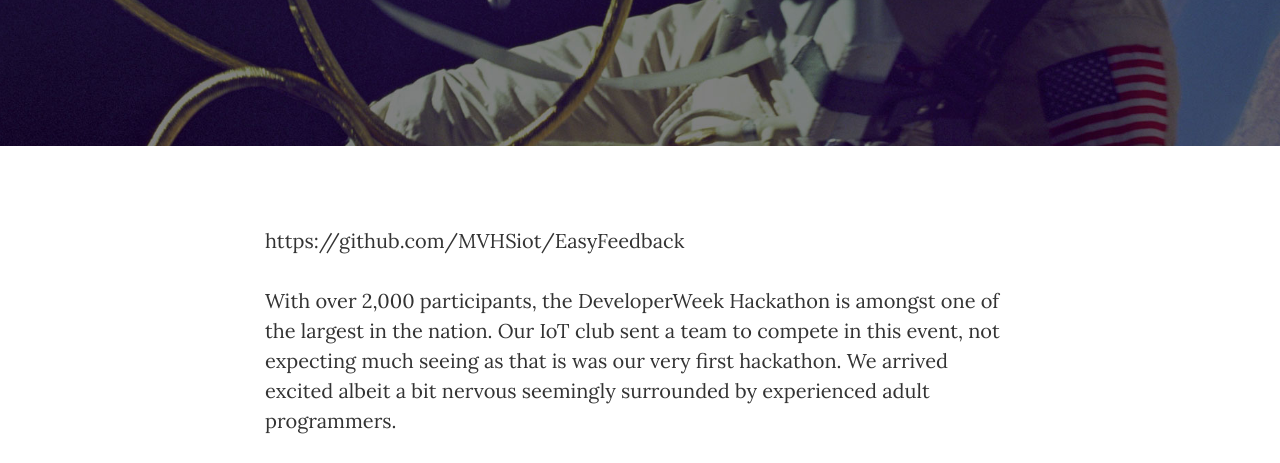
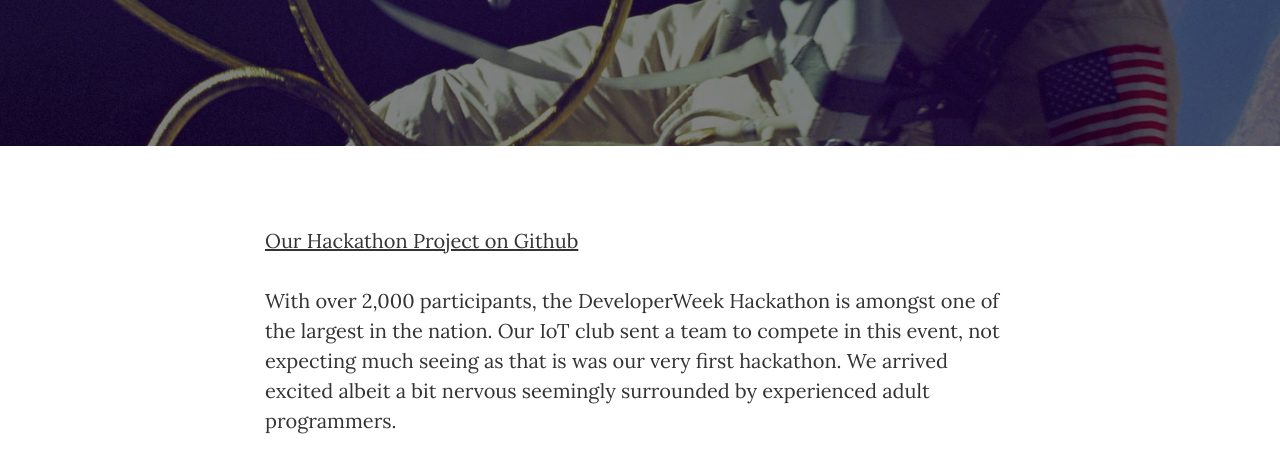
Before and after one commit to erikbZhang/PlantBlog, a website: page post2.html in a window 1280 px wide. Shown: the part 267-730 px from the top of the page. Drawn offline with nearby package versions, Linux system fonts and the light colour scheme.

Commit message:
Update post2.html

```diff
--- a/post2.html
+++ b/post2.html
@@ -87,7 +87,7 @@
         <div class="container">
             <div class="row">
                 <div class="col-lg-8 col-lg-offset-2 col-md-10 col-md-offset-1">
-                    <p>https://github.com/MVHSiot/EasyFeedback</p>
+                    <p><a href = "https://github.com/MVHSiot/EasyFeedback">Our Hackathon Project on Github</a></p>
                     <p>With over 2,000 participants, the DeveloperWeek Hackathon is amongst one of the largest in the nation. Our IoT club sent a team to compete in this event, not expecting much seeing as that is was our very first hackathon. We arrived excited albeit a bit nervous seemingly surrounded by experienced adult programmers.</p>
 
                     <p>We settled in and discussed which API from which sponsor we should use, initially joking that we would unrealistically go for the highest cash prize, which would mean the most competition. After considering our options, we decided to go with PubNub Civic Hack Challenge. Our goal was to create an application that would help the community or government. To address this, we created EZFeedback, a real-time in-class feedback system helping students and teachers optimize their class time, especially in lectures.</p>
```
